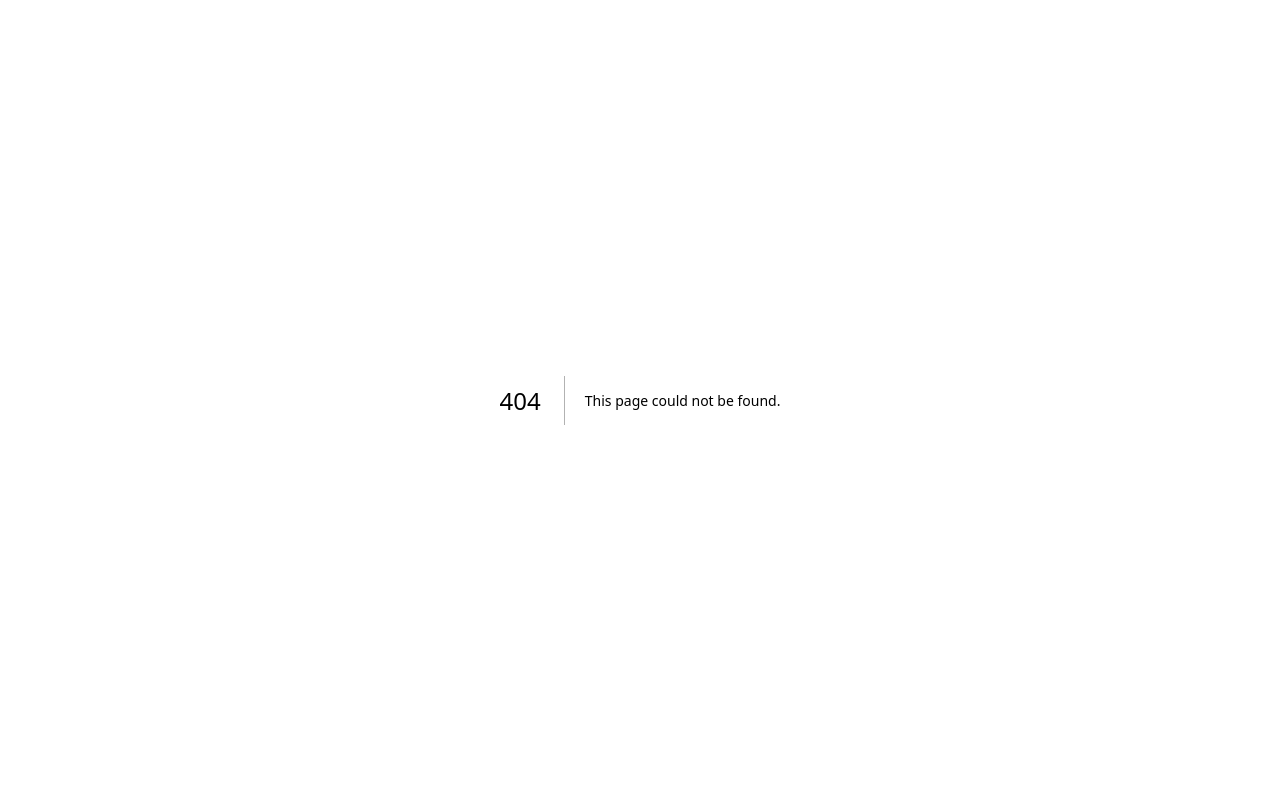
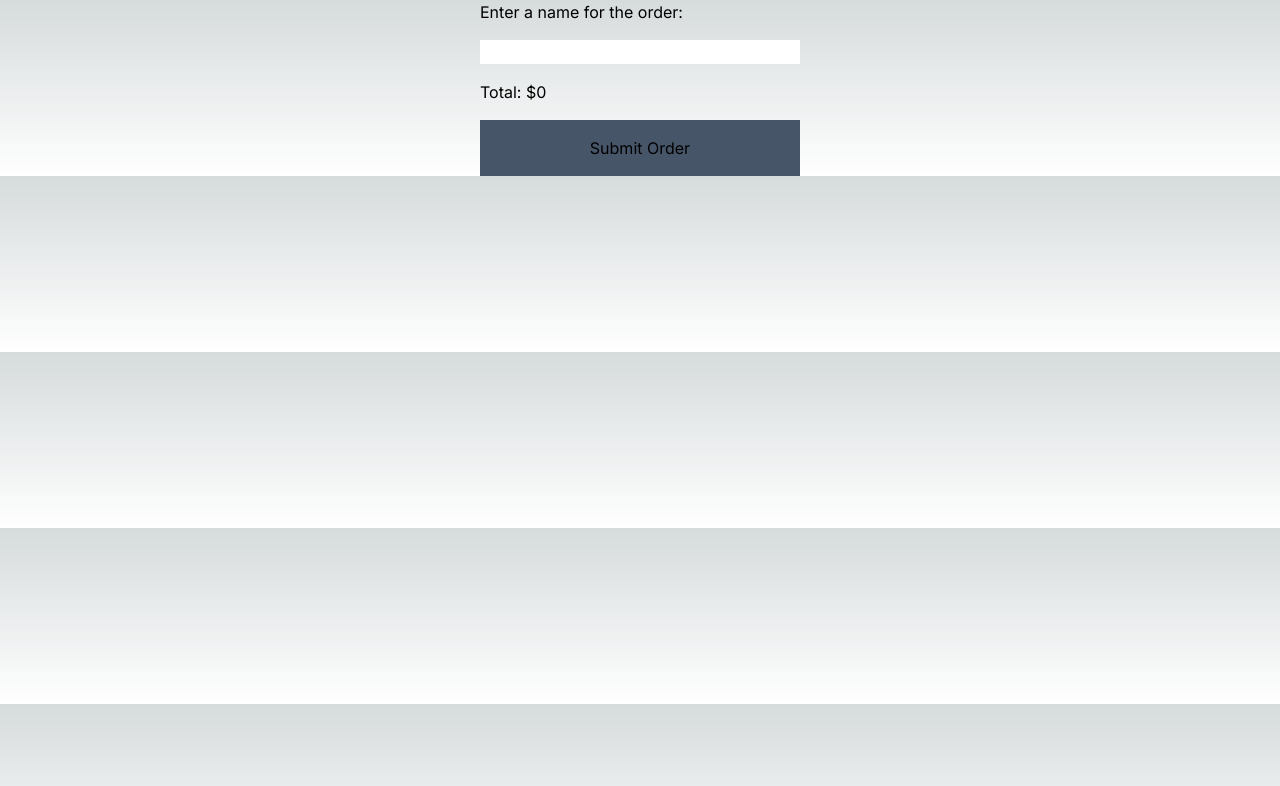
Before and after one commit to averywlittle/taco-town, a Next.js app: page /checkout in a window 1280 px wide. Before the commit this address had no page. Shown: the top 786 px of the page. Built offline with nearby package versions, Linux system fonts and the light colour scheme.

Commit message:
feat: add checkout page and order submission

```diff
--- /dev/null
+++ b/src/app/checkout/page.tsx
@@ -0,0 +1,59 @@
+'use client';
+
+import { useMutation } from '@tanstack/react-query';
+import { TACO_TOWN_API } from '../../utils/constants';
+import { OrderResponse } from '@/utils/types';
+import CartDetails from '@/components/CartDetails';
+import { useState } from 'react';
+import { useCart } from '@/utils/cartProvider';
+
+const Checkout = () => {
+  const { cart, total } = useCart();
+  const [name, setName] = useState('');
+
+  const { mutate: submitOrder, isPending } = useMutation({
+    mutationFn: async (): Promise<OrderResponse> => {
+      const response = await fetch(`${TACO_TOWN_API}/order`, {
+        method: 'POST',
+        headers: {
+          'Content-Type': 'application/json',
+        },
+        body: JSON.stringify({
+          customerName: name,
+          totalPrice: total,
+          orderItems: cart,
+        }),
+      });
+      if (!response.ok) {
+        throw new Error('Network response was not ok');
+      }
+      return response.json();
+    },
+    onError: (error) => console.log('Submit Order Error: ', error),
+  });
+
+  if (isPending) return <div>Loading...</div>;
+
+  return (
+    <div className="w-full flex justify-center">
+      <div className="w-1/4 flex flex-col gap-4">
+        <p>Enter a name for the order:</p>
+        <input
+          type="text"
+          onChange={(e) => {
+            console.log(e.target.value);
+            setName(e.target.value);
+          }}
+          className="text-slate-800"
+          value={name}
+        />
+        <CartDetails />
+        <button onClick={() => submitOrder()} className="p-4 bg-slate-600">
+          Submit Order
+        </button>
+      </div>
+    </div>
+  );
+};
+
+export default Checkout;
--- a/src/components/Cart.tsx
+++ b/src/components/Cart.tsx
@@ -1,22 +1,16 @@
 'use client';
 
-import { useCart } from '@/utils/cartProvider';
 import { useRouter } from 'next/navigation';
+import CartDetails from './CartDetails';
 
 const Cart = () => {
-  const { cart, total } = useCart();
   const router = useRouter();
 
   return (
     <div>
       <div className="flex flex-col gap-4 m-6">
         <h4 className="text-2xl">Your Order</h4>
-        {cart.map((item) => (
-          <div key={item.id + 'cart'}>
-            {item.name} x{item.quantity}
-          </div>
-        ))}
-        ${total}
+        <CartDetails />
         <button onClick={() => router.push('/checkout')} className="p-4 bg-slate-600">
           Checkout
         </button>
--- /dev/null
+++ b/src/components/CartDetails.tsx
@@ -0,0 +1,24 @@
+'use client';
+
+import { useCart } from '@/utils/cartProvider';
+import { useRouter } from 'next/navigation';
+
+const CartDetails = () => {
+  const { cart, total } = useCart();
+  const router = useRouter();
+
+  return (
+    <div>
+      <div className="flex flex-col gap-4">
+        {cart.map((item) => (
+          <div key={item.id + 'cart'}>
+            {item.name} x{item.quantity}
+          </div>
+        ))}
+        <p>Total: ${total}</p>
+      </div>
+    </div>
+  );
+};
+
+export default CartDetails;
--- a/src/components/Menu.tsx
+++ b/src/components/Menu.tsx
@@ -15,7 +15,7 @@ const fetchMenu = async (): Promise<MenuItem[]> => {
 
 const Menu = () => {
   const { order, setOrder } = useCart();
-  const { data: menu, isLoading } = useQuery({
+  const { data: menu, isPending } = useQuery({
     queryKey: ['MENU'],
     queryFn: fetchMenu,
   });
@@ -32,9 +32,7 @@ const Menu = () => {
     }
   };
 
-  console.log(order);
-
-  if (isLoading) return <div>Loading...</div>;
+  if (isPending) return <div>Loading...</div>;
 
   return (
     <div>
```
Also changed, not shown: src/utils/types.ts (+7 -0 lines).
